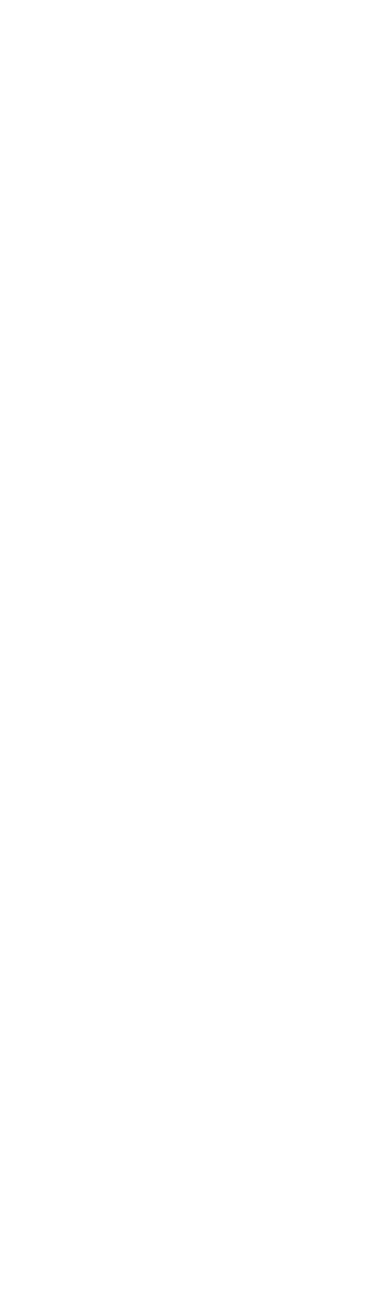
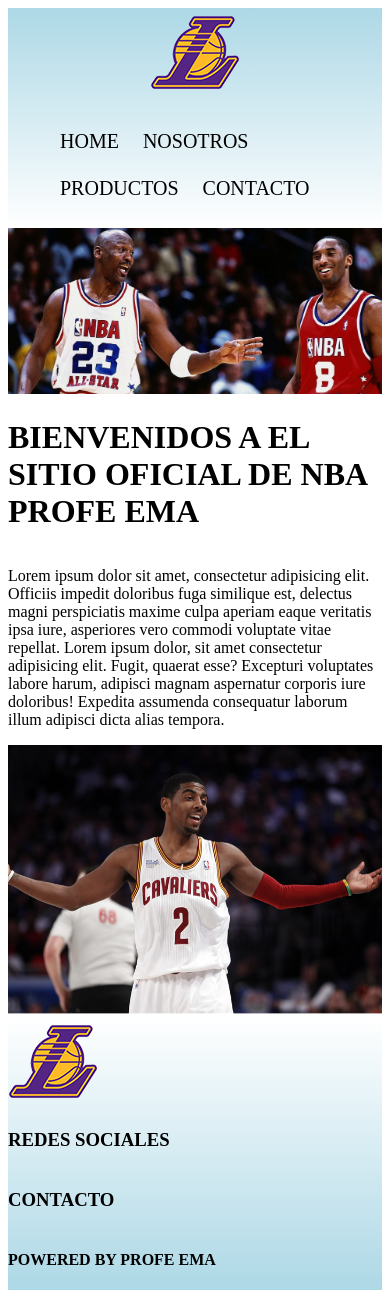
Before and after one commit to profeEma/ultimo_baile_c52095, a website: page index.html in a window 390 px wide. Before the commit the page ends 844 px from the top, so only its background shows below. Drawn offline with nearby package versions, Linux system fonts and the light colour scheme.

Commit message:
maquetamos vista mobile y desktop del index con animaciones y sass

```diff
--- a/index.html
+++ b/index.html
@@ -0,0 +1,66 @@
+<!DOCTYPE html>
+<html lang="es">
+<head>
+    <meta charset="UTF-8">
+    <meta http-equiv="X-UA-Compatible" content="IE=edge">
+    <meta name="viewport" content="width=device-width, initial-scale=1.0">
+    <!-- META ETIQUETAS SEO -->
+    <meta name="description" content="Bienvenidos al sitio oficial de la NBA de profe Ema">
+    <meta name="keywords" content="NBA, basquet, profe ema, argentina">
+    <title>HOME - NBA PROFE EMA</title>
+    <link rel="shortcut icon" href="img/logoLakers.png" type="image/x-icon">
+    <!-- CSS AOS -->
+    <link href="https://unpkg.com/aos@2.3.1/dist/aos.css" rel="stylesheet">
+    <!-- LINK CSS -->
+    <link rel="stylesheet" href="css/style.css">
+</head>
+<body>
+    <div class="gridIndex">
+        <header class="bgTop">
+            <div class="logo">
+                <img src="img/logoLakers.png" alt="logo lakers">
+            </div>
+            <nav>
+                <ul>
+                    <li><a href="#">HOME</a></li>
+                    <li><a href="pages/nosotros.html">NOSOTROS</a></li>
+                    <li><a href="#">PRODUCTOS</a></li>
+                    <li><a href="#">CONTACTO</a></li>
+                </ul>
+            </nav>
+        </header>
+        <main>
+            <div class="imgEncabezado">
+                <img src="img/slider1_mjkb.jpg" alt="MJ y KB" class="img-fluida">
+            </div>
+            <div class="titulo" data-aos="fade-up" data-aos-duration="3000">
+                <h1>BIENVENIDOS A EL SITIO OFICIAL DE NBA PROFE EMA</h1>
+            </div>
+            <div class="parrafoIzq" data-aos="fade-up" data-aos-duration="3000">
+                <p>Lorem ipsum dolor sit amet, consectetur adipisicing elit. Officiis impedit doloribus fuga similique est, delectus magni perspiciatis maxime culpa aperiam eaque veritatis ipsa iure, asperiores vero commodi voluptate vitae repellat. Lorem ipsum dolor, sit amet consectetur adipisicing elit. Fugit, quaerat esse? Excepturi voluptates labore harum, adipisci magnam aspernatur corporis iure doloribus! Expedita assumenda consequatur laborum illum adipisci dicta alias tempora.</p>
+            </div>
+            <div class="imgDer" data-aos="fade-up" data-aos-duration="3000">
+                <img src="img/img_kyrie.jpg" alt="kyrie" class="img-fluida">
+            </div>
+        </main>
+        <footer class="bgBottom">
+            <div class="logo">
+                <img src="img/logoLakers.png" alt="logo lakers">
+            </div>
+            <div class="rrss">
+                <h3>REDES SOCIALES</h3>
+            </div>
+            <div class="contacto">
+                <h3>CONTACTO</h3>
+            </div>
+            <div class="copy">
+                <h4>POWERED BY <span>PROFE EMA</span></h4>
+            </div>
+        </footer>
+    </div>
+    <script src="https://unpkg.com/aos@2.3.1/dist/aos.js"></script>
+    <script>
+    AOS.init();
+    </script>
+</body>
+</html>
--- /dev/null
+++ b/scss/_index.scss
@@ -0,0 +1,55 @@
+.gridIndex{
+    display: grid;
+    grid-template-columns: 100%;
+    grid-template-rows: auto auto auto;
+}
+.bgTop{
+    background-image: linear-gradient(to bottom, lightblue, transparent);
+}
+.bgBottom{
+    background-image: linear-gradient(to top, lightblue, transparent);
+}
+header{display:flex;justify-content: space-between;
+    @media only screen and (max-width:768px){
+        flex-wrap: wrap;
+        justify-content: center;
+    }
+}
+main{
+    display:grid;
+    grid-template-areas:
+    "imgEncabezado imgEncabezado"
+    "titulo titulo"
+    "pIzq iDer";
+    grid-template-columns: 50% 50%;
+    grid-template-rows: auto auto auto;
+    .imgEncabezado{grid-area: imgEncabezado;}
+    .titulo{grid-area:titulo;}
+    .parrafoIzq{grid-area:pIzq;}
+    .imgDer{grid-area:iDer;}
+    @media only screen and (max-width:768px){
+        display: flex;
+        flex-direction: column;
+    }
+}
+footer{
+    @media only screen and (max-width:768px){
+        display:flex;
+        flex-direction: column;
+        justify-content: center;
+        align-content: center;
+    }
+    @media only screen and (min-width:1024px){
+    display:grid;
+    grid-template-areas:
+    "logo rrss contacto"
+    "copy copy copy";
+    grid-template-columns: repeat(3,1fr);
+    grid-template-rows: auto auto;
+    .logo{grid-area:logo;}
+    .rrss{grid-area:rrss;}
+    .contacto{grid-area:contacto;}
+    .copy{grid-area:copy;}
+    }
+}
+.img-fluida{width:100%;height:auto;}
--- /dev/null
+++ b/scss/_nav.scss
@@ -0,0 +1,20 @@
+ul{
+    display:flex;
+    @media only screen and (max-width:768px){
+        flex-wrap: wrap;
+    }
+    li{
+        list-style-type: none;
+        padding:10px;
+        margin:2px;
+        a{
+            text-decoration:none;
+            color:black;
+            transition: all 1s;
+            font-size:20px;
+            &:hover{
+                color:blueviolet;
+            }
+        }
+    }
+}
--- a/scss/style.scss
+++ b/scss/style.scss
@@ -0,0 +1,2 @@
+@import "index";
+@import "nav";
```
Also changed, not shown: css/style.css, pages/nosotros.html (added), 1 other file.
